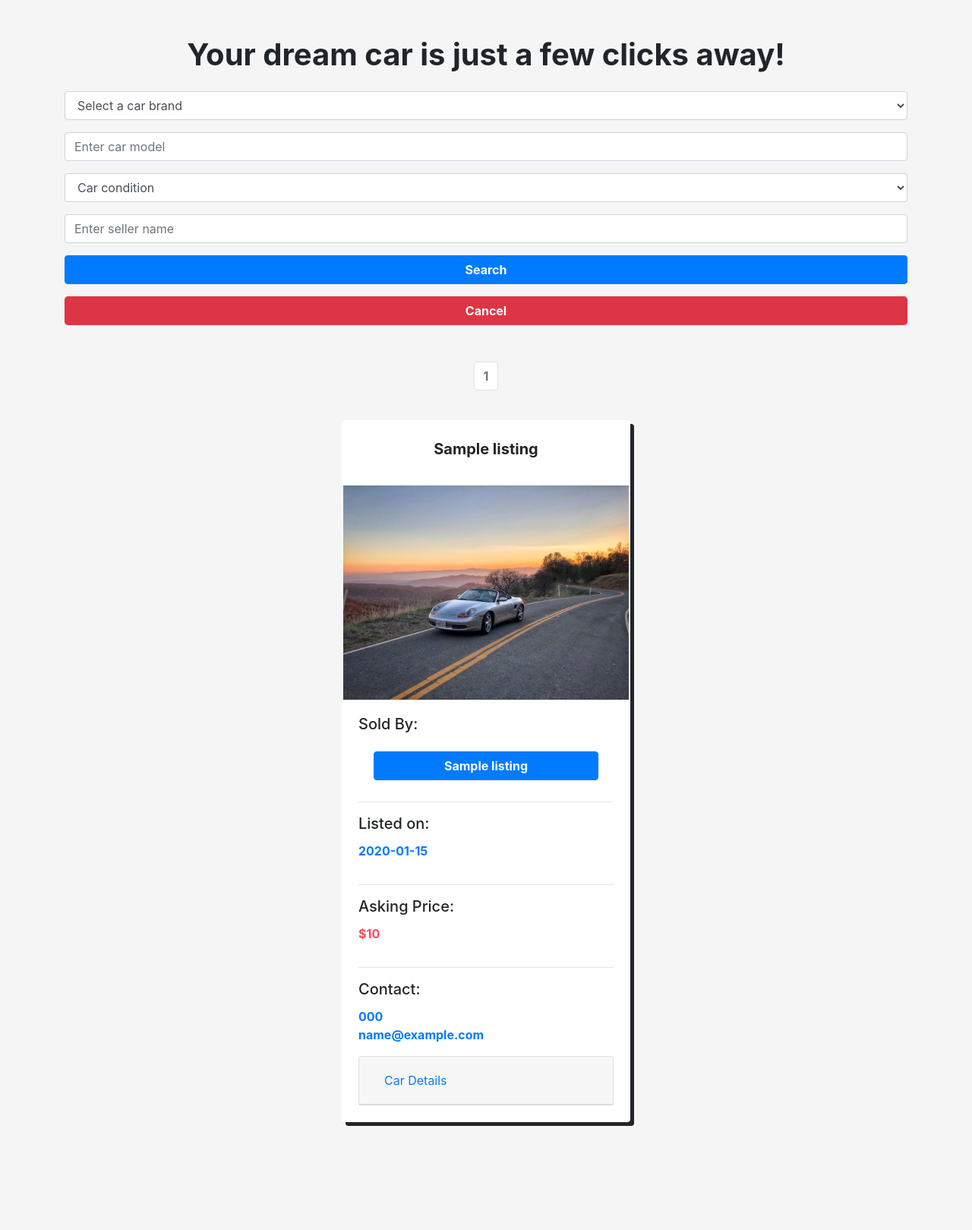
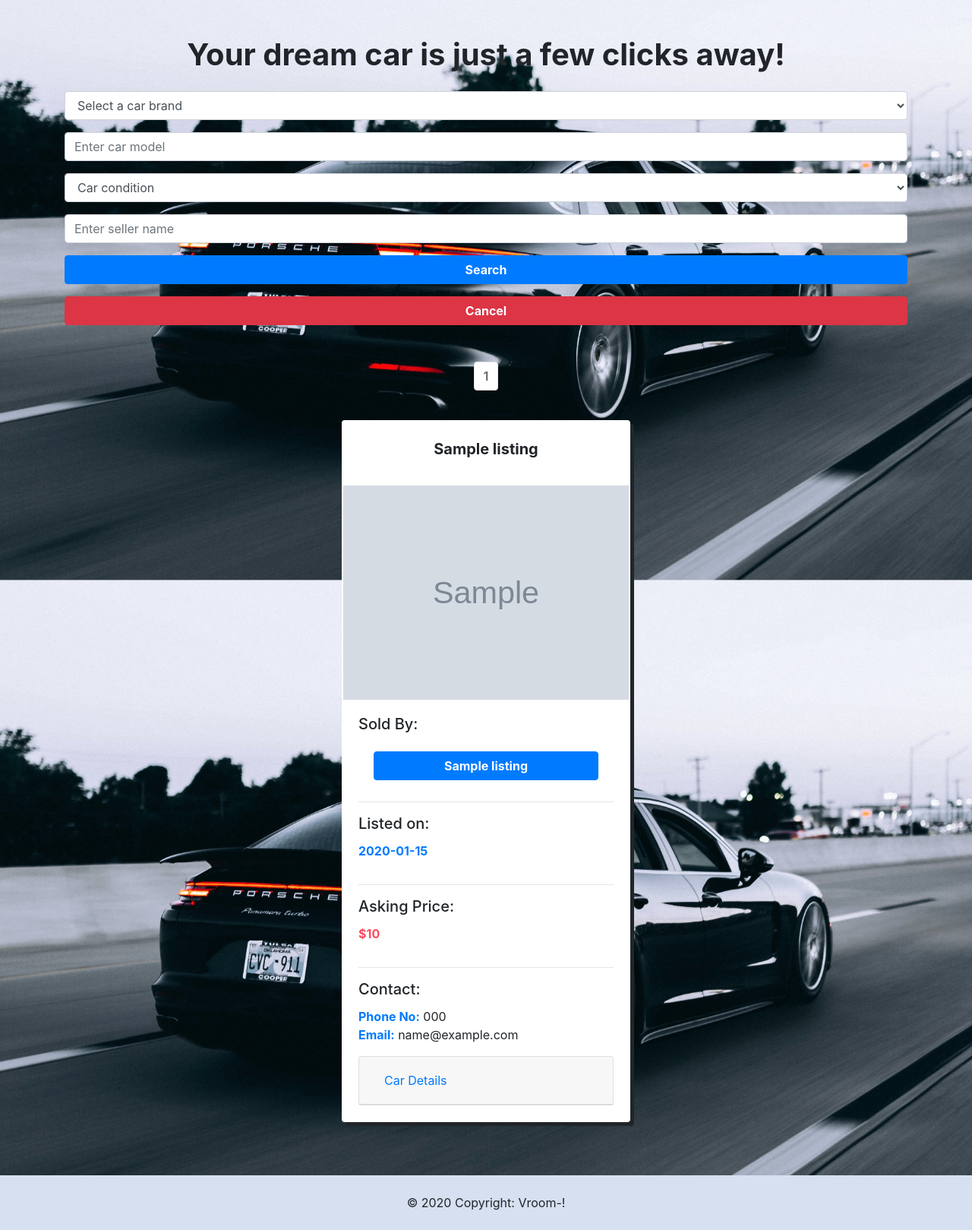
Before and after one commit to Code-Institute-Submissions/liuzhenxin2-vroom-, a Flask app: page /search in a window 1280 px wide. Shown: the part 90-1709 px from the top of the page at 76% size. Before the commit the page ends 1572 px from the top, so only its background shows below. Run offline with Flask 2, Linux system fonts and the light colour scheme; grey boxes marked "Sample" are stand-in pictures; a database or web service that is not in the repository returns one stand-in record (values such as "Sample title"); some libraries are stand-ins or nearby versions.

Commit message:
added footer

```diff
--- a/app.py
+++ b/app.py
@@ -236,6 +236,7 @@ def process_create():
     car_price = request.form.get("car_price")
     car_mileage = request.form.get("car_mileage")
     listing_name = request.form.get("listing_name")
+    photolink = request.form.get("photolink")
     # check for error messages
     # accumulator
 
@@ -287,6 +288,7 @@ def process_create():
         'seller_name': flask_login.current_user.username,
         'seller_phone': flask_login.current_user.phone,
         'seller_email': flask_login.current_user.id,
+        'photolink': photolink,
         'date_listed': datetime.datetime.today(),
         # 'seller_contact' : flask_login.current_user.phone,
         'car': {
--- a/static/styles/other-style.css
+++ b/static/styles/other-style.css
@@ -1,5 +1,9 @@
 body {
     background-color: whitesmoke;
+    background-image: url('/static/pictures/vroombgimage.jpg');
+    background-repeat: no-repeat;
+    background-attachment: fixed;
+    background-size: cover;
 }
 
 .price-col {
--- a/templates/all_listings.template.html
+++ b/templates/all_listings.template.html
@@ -46,7 +46,7 @@ Vroom! - All listings
 	{% for each_listing in listings %}
 <div class="card" style="margin: 2%; border: 2px white solid; box-shadow: 5px 5px;">
     <h5 class="card-title text-center p-4"><b>{{each_listing.listing_name}}</b></h5>
-        <img src="{{url_for('static', filename='pictures/index-main-background.jpg')}}" class="w-100"/>
+        <img src="{{each_listing.photolink}}" class="w-100"/>
     <div class="card-body">
     <h5 class="card-title">Sold By:</h5>
     <ul class="list-group list-group-flush">
@@ -69,7 +69,7 @@ Vroom! - All listings
     <hr>
     <h5 class="card-title">Contact:</h5>
     <ul class="list-group list-group-flush">
-        <li class="list-group-item p-0 mb-3 w-100 text-primary"><b>{{each_listing.seller_phone}}<br>{{each_listing.seller_email}}</b></li>
+        <li class="list-group-item p-0 mb-3 w-100"><b><span class="text-primary">Phone No:</span></b> {{each_listing.seller_phone}}<br><b><span class="text-primary">Email:</span></b> {{each_listing.seller_email}}</li>
     </ul>
     <div id="accordion_{{each_listing._id}}">
         <div class="card">
--- a/templates/base.template.html
+++ b/templates/base.template.html
@@ -86,9 +86,18 @@
       <div class="alert alert-{{category}}">
         {{ message }}
       </div>
-      {% endfor %} {% endif %} {% endwith %} {%block content %} {%endblock%}
+      {% endfor %} {% endif %} {% endwith %}
+        {%block content %}
+
+        {%endblock%}
     </div>
-
+    <!-- Footer -->
+        <footer class="p-2 mt-5" style="background-color: #d6e0f0;">
+            <!-- Copyright -->
+            <div class="footer-copyright text-center py-3">© 2020 Copyright:
+                <span>Vroom-!</span>
+            </div>
+        </footer>
     <!-- Optional JavaScript -->
     <!-- jQuery first, then Popper.js, then Bootstrap JS -->
     <script
--- a/templates/register.template.html
+++ b/templates/register.template.html
@@ -3,7 +3,7 @@
 Vroom! - Register
 {%endblock%}
 {% block content %}
-<h1>Register</h1>
+<h1 class="mb-3">Register</h1>
 
 <form method="POST">
 {%with%}
--- a/templates/search.template.html
+++ b/templates/search.template.html
@@ -91,7 +91,7 @@ class="row row-cols-1 row-cols-md-3 d-flex justify-content-around align-items-st
 {% for each_listing in listings %}
 <div class="card" style="margin: 2%; border: 2px white solid; box-shadow: 5px 5px;">
     <h5 class="card-title text-center p-4"><b>{{each_listing.listing_name}}</b></h5>
-        <img src="{{url_for('static', filename='pictures/index-main-background.jpg')}}" class="w-100"/>
+        <img src="{{each_listing.photolink}}" class="w-100"/>
     <div class="card-body">
     <h5 class="card-title">Sold By:</h5>
     <ul class="list-group list-group-flush">
@@ -114,7 +114,7 @@ class="row row-cols-1 row-cols-md-3 d-flex justify-content-around align-items-st
     <hr>
     <h5 class="card-title">Contact:</h5>
     <ul class="list-group list-group-flush">
-        <li class="list-group-item p-0 mb-3 w-100 text-primary"><b>{{each_listing.seller_phone}}<br>{{each_listing.seller_email}}</b></li>
+        <li class="list-group-item p-0 mb-3 w-100"><b><span class="text-primary">Phone No:</span></b> {{each_listing.seller_phone}}<br><b><span class="text-primary">Email:</span></b> {{each_listing.seller_email}}</li>
     </ul>
     <div id="accordion_{{each_listing._id}}">
         <div class="card">
--- a/templates/seller_listings.template.html
+++ b/templates/seller_listings.template.html
@@ -46,7 +46,7 @@
 	{% for each_listing in listings %}
 <div class="card" style="margin: 2%; border: 2px white solid; box-shadow: 5px 5px;">
     <h5 class="card-title text-center p-4"><b>{{each_listing.listing_name}}</b></h5>
-        <img src="{{url_for('static', filename='pictures/index-main-background.jpg')}}" class="w-100"/>
+        <img src="{{each_listing.photolink}}" class="w-100"/>
     <div class="card-body">
     <h5 class="card-title">Sold By:</h5>
     <ul class="list-group list-group-flush">
@@ -69,7 +69,7 @@
     <hr>
     <h5 class="card-title">Contact:</h5>
     <ul class="list-group list-group-flush">
-        <li class="list-group-item p-0 mb-3 w-100 text-primary"><b>{{each_listing.seller_phone}}<br>{{each_listing.seller_email}}</b></li>
+        <li class="list-group-item p-0 mb-3 w-100"><b><span class="text-primary">Phone No:</span></b> {{each_listing.seller_phone}}<br><b><span class="text-primary">Email:</span></b> {{each_listing.seller_email}}</li>
     </ul>
     <div id="accordion_{{each_listing._id}}">
         <div class="card">
```
Also changed, not shown: static/pictures/vroombgimage.jpg (added).
